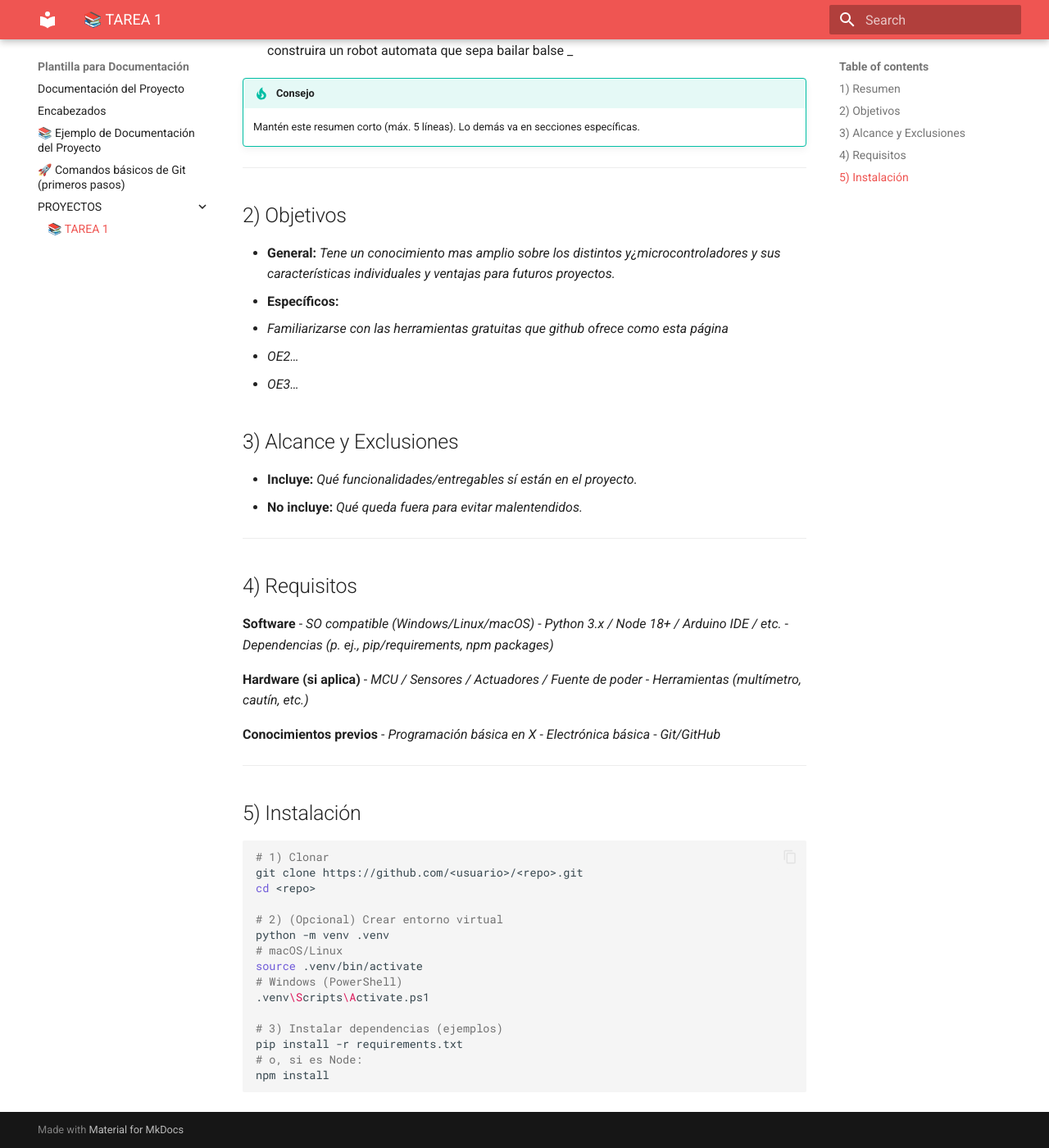
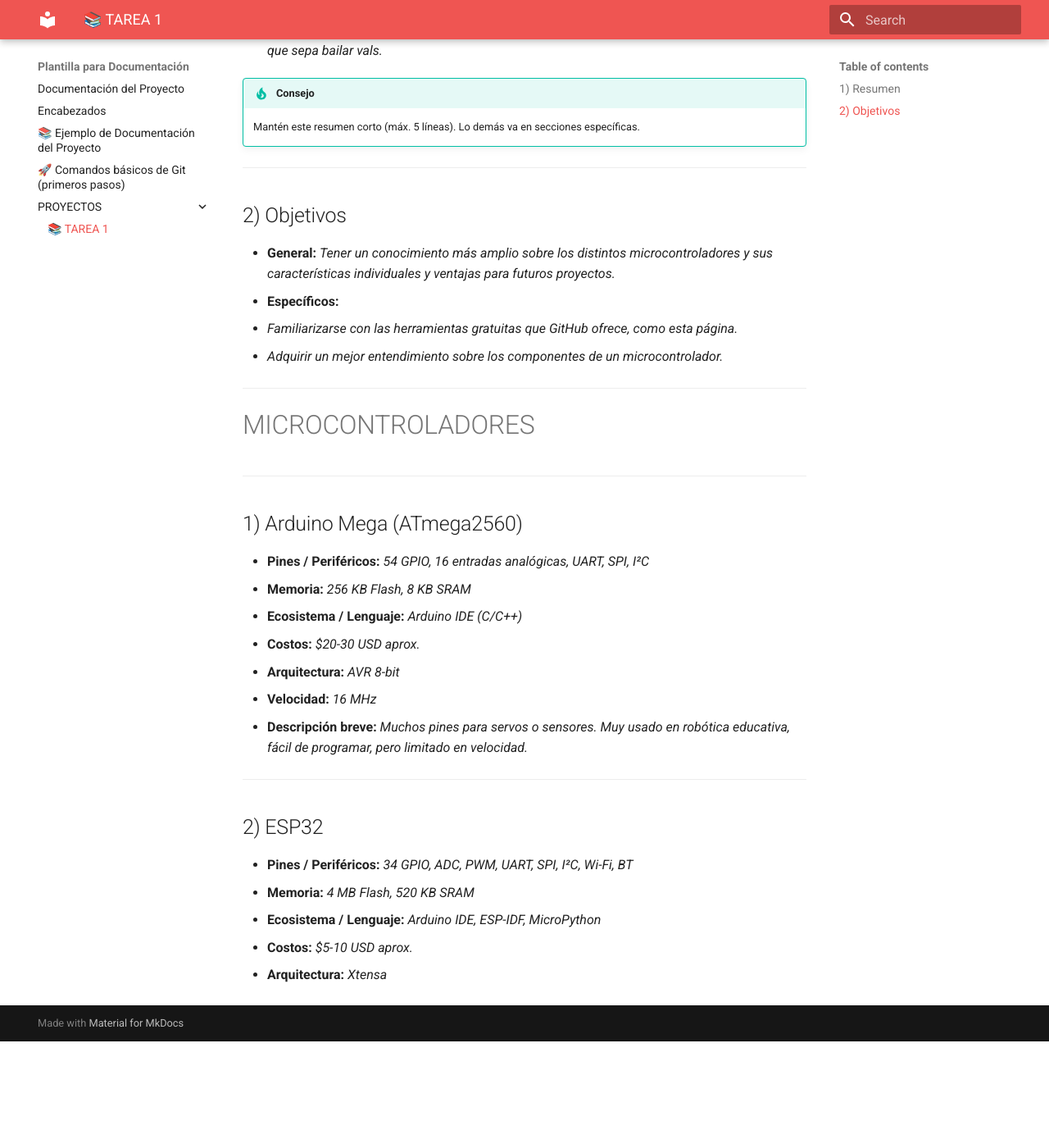
Before and after one commit to Sumie-Arai/Sumie_portafolio, an MkDocs documentation site: the page built from docs/PROYECTOS/TAREA1.md, in a window 1280 px wide and 1400 px high, scrolled down 484 px. Shown: the whole window at 82% size. Built offline with MkDocs 1.6.1 and Material for MkDocs 9.7.7, drawn with Linux system fonts in a browser that asks for light colours; after the commit the page ends 1754 px from its top, so only the background shows below that.

Commit message:
Corrección de apartados de microcontroladores

````diff
--- a/docs/PROYECTOS/TAREA1.md
+++ b/docs/PROYECTOS/TAREA1.md
@@ -11,7 +11,7 @@
 - **Equipo / Autor(es):** _Sumie Arai_
 - **Curso / Asignatura:** _Sistemas Embebidos 1_
 - **Fecha:** _25/06/2025_
-- **Descripción breve:** _Se realiza una breve investigación y comparacion de 4 microcontroladores que se planean utilizar para un proyecto hipotetico en el que se construira un robot automata que sepa bailar balse _
+- **Descripción breve:** _Se realiza una breve investigación y comparación de 4 microcontroladores que se planean utilizar para un proyecto hipotético en el que se construirá un robot autómata que sepa bailar vals._
 
 !!! tip "Consejo"
     Mantén este resumen corto (máx. 5 líneas). Lo demás va en secciones específicas.
@@ -20,55 +20,33 @@
 
 ## 2) Objetivos
 
-- **General:** _Tene un conocimiento mas amplio sobre los distintos y¿microcontroladores y sus características individuales y ventajas para futuros proyectos._
+- **General:** _Tener un conocimiento más amplio sobre los distintos microcontroladores y sus características individuales y ventajas para futuros proyectos._
 - **Específicos:**
-  - _Familiarizarse con las herramientas gratuitas que github ofrece como esta página_
-  - _OE2…_
-  - _OE3…_
-
-## 3) Alcance y Exclusiones
-
-- **Incluye:** _Qué funcionalidades/entregables sí están en el proyecto._
-- **No incluye:** _Qué queda fuera para evitar malentendidos._
+  - _Familiarizarse con las herramientas gratuitas que GitHub ofrece, como esta página._
+  - _Adquirir un mejor entendimiento sobre los componentes de un microcontrolador._
 
 ---
 
-## 4) Requisitos
-
-**Software**
-- _SO compatible (Windows/Linux/macOS)_
-- _Python 3.x / Node 18+ / Arduino IDE / etc._
-- _Dependencias (p. ej., pip/requirements, npm packages)_
-
-**Hardware (si aplica)**
-- _MCU / Sensores / Actuadores / Fuente de poder_
-- _Herramientas (multímetro, cautín, etc.)_
-
-**Conocimientos previos**
-- _Programación básica en X_
-- _Electrónica básica_
-- _Git/GitHub_
+# MICROCONTROLADORES
 
 ---
 
-## 5) Instalación
+## 1) Arduino Mega (ATmega2560)
 
-```bash
-# 1) Clonar
-git clone https://github.com/<usuario>/<repo>.git
-cd <repo>
+- **Pines / Periféricos:** _54 GPIO, 16 entradas analógicas, UART, SPI, I²C_
+- **Memoria:** _256 KB Flash, 8 KB SRAM_
+- **Ecosistema / Lenguaje:** _Arduino IDE (C/C++)_
+- **Costos:** _$20-30 USD aprox._
+- **Arquitectura:** _AVR 8-bit_
+- **Velocidad:** _16 MHz_
+- **Descripción breve:** _Muchos pines para servos o sensores. Muy usado en robótica educativa, fácil de programar, pero limitado en velocidad._
 
-# 2) (Opcional) Crear entorno virtual
-python -m venv .venv
-# macOS/Linux
-source .venv/bin/activate
-# Windows (PowerShell)
-.venv\Scripts\Activate.ps1
+---
 
-# 3) Instalar dependencias (ejemplos)
-pip install -r requirements.txt
-# o, si es Node:
-npm install
+## 2) ESP32
 
-
-```
+- **Pines / Periféricos:** _34 GPIO, ADC, PWM, UART, SPI, I²C, Wi-Fi, BT_
+- **Memoria:** _4 MB Flash, 520 KB SRAM_
+- **Ecosistema / Lenguaje:** _Arduino IDE, ESP-IDF, MicroPython_
+- **Costos:** _$5-10 USD aprox._
+- **Arquitectura:** _Xtensa_
````
